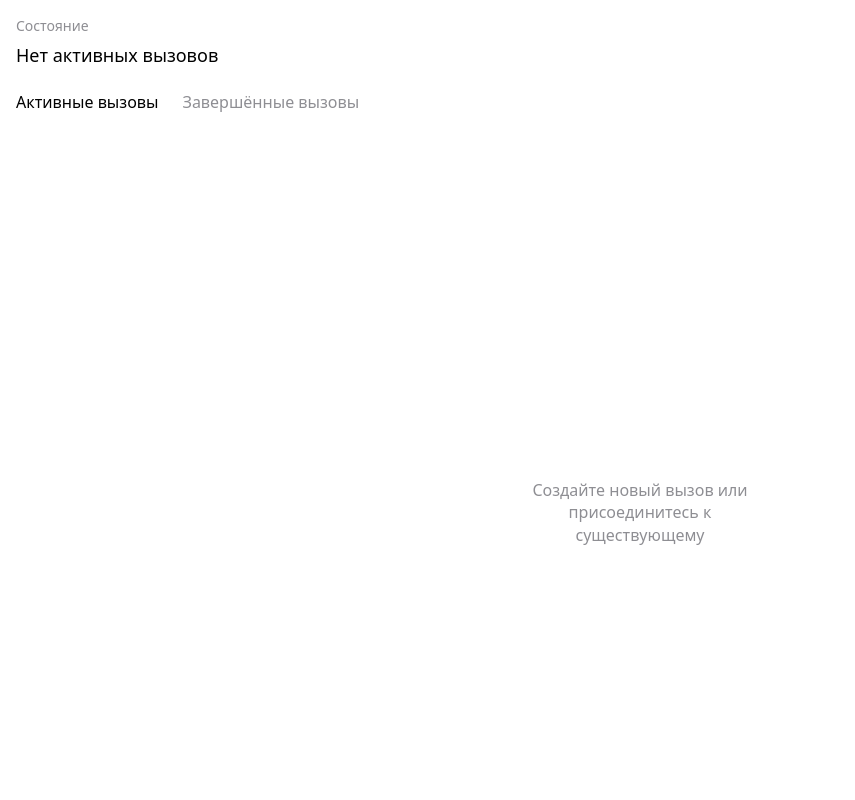
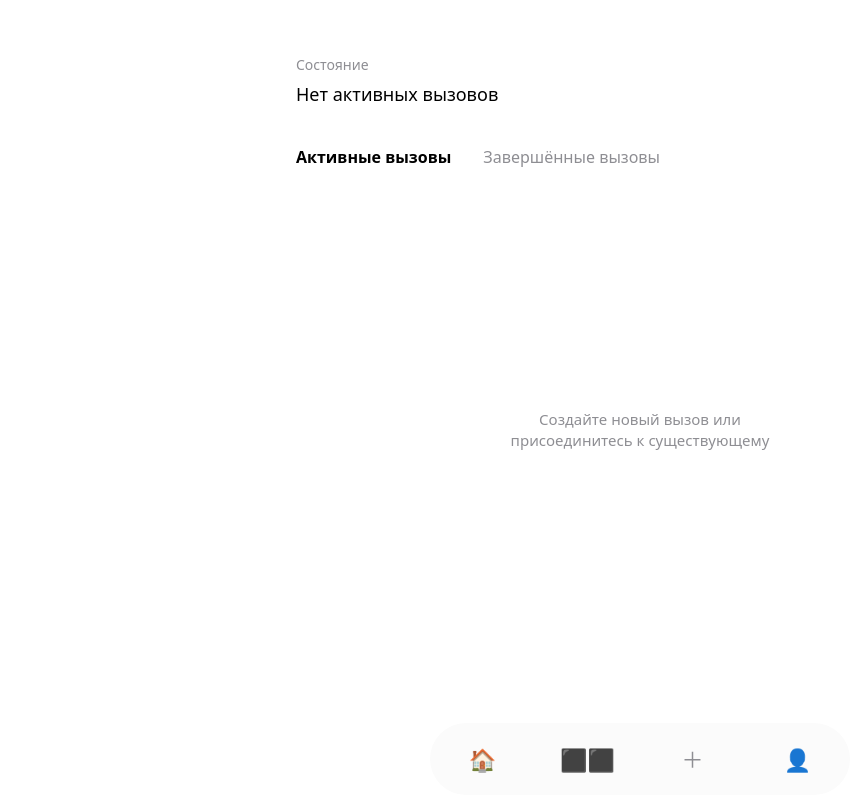
Before and after one commit to nsnacademy/nsn-tgproj, a React (Vite) app: page / in a window 1280 px wide. Shown: the whole page, without its empty margins (0-855 px from the left). Built offline with nearby package versions, Linux system fonts and the light colour scheme.

Commit message:
v1.2 home

```diff
--- a/src/screens/Home/index.tsx
+++ b/src/screens/Home/index.tsx
@@ -1,4 +1,5 @@
 import {
+  SafeArea,
   HomeContainer,
   Header,
   StatusLabel,
@@ -7,10 +8,14 @@ import {
   Tab,
   Content,
   EmptyText,
+  FloatingNav,
+  NavItem,
+  NavIcon,
 } from './styles';
 
 export function Home() {
   return (
+    <SafeArea>
       <HomeContainer>
         <Header>
           <StatusLabel>Состояние</StatusLabel>
@@ -24,9 +29,31 @@ export function Home() {
 
         <Content>
           <EmptyText>
-          Создайте новый вызов или присоединитесь к существующему
+            Создайте новый вызов или
+            <br />
+            присоединитесь к существующему
           </EmptyText>
         </Content>
       </HomeContainer>
+
+      {/* FLOATING BOTTOM NAV */}
+      <FloatingNav>
+        <NavItem $active>
+          <NavIcon>🏠</NavIcon>
+        </NavItem>
+
+        <NavItem>
+          <NavIcon>⬛⬛</NavIcon>
+        </NavItem>
+
+        <NavItem>
+          <NavIcon>＋</NavIcon>
+        </NavItem>
+
+        <NavItem>
+          <NavIcon>👤</NavIcon>
+        </NavItem>
+      </FloatingNav>
+    </SafeArea>
   );
 }
--- a/src/screens/Home/styles.ts
+++ b/src/screens/Home/styles.ts
@@ -1,17 +1,28 @@
 import styled from 'styled-components';
 
+/* SAFE AREA */
+export const SafeArea = styled.div`
+  min-height: 100vh;
+  padding-top: env(safe-area-inset-top);
+  padding-bottom: env(safe-area-inset-bottom);
+  background: #fff;
+`;
+
+/* ОСНОВНОЙ КОНТЕНТ */
 export const HomeContainer = styled.div`
+  min-height: 100vh;
+  padding: 55px 16px 140px; /* ⬅️ место под floating nav */
   display: flex;
   flex-direction: column;
+  box-sizing: border-box;
 
-  /* 🔹 основной внутренний отступ */
-  padding: 16px;
-  height: 100vh;
-  box-sizing: border-box;
+  max-width: 720px;
+  margin: 0 auto;
 `;
 
+/* HEADER */
 export const Header = styled.div`
-  margin-bottom: 24px;
+  margin-bottom: 40px;
 `;
 
 export const StatusLabel = styled.div`
@@ -26,32 +37,71 @@ export const StatusTitle = styled.div`
   color: #000;
 `;
 
+/* TABS */
 export const Tabs = styled.div`
   display: flex;
-  gap: 24px;
+  gap: clamp(24px, 6vw, 32px);
   margin-bottom: 32px;
 `;
 
 export const Tab = styled.div<{ $active?: boolean }>`
   font-size: 16px;
-  font-weight: ${({ $active }) => ($active ? 500 : 400)};
+  font-weight: ${({ $active }) => ($active ? 600 : 400)};
   color: ${({ $active }) => ($active ? '#000' : '#8e8e93')};
-  cursor: pointer;
 `;
 
+/* CONTENT */
 export const Content = styled.div`
   flex: 1;
-
   display: flex;
+  justify-content: center;
   align-items: center;
-  justify-content: center;
-  padding-top: 96px;
 `;
 
 export const EmptyText = styled.div`
-  max-width: 260px;
-  font-size: 16px;
+  font-size: 15px;
   color: #8e8e93;
   text-align: center;
   line-height: 1.4;
+  max-width: 280px;
 `;
+
+/* FLOATING NAV (КАК НА СКРИНЕ) */
+export const FloatingNav = styled.div`
+  position: fixed;
+  left: 50%;
+  bottom: calc(5px + env(safe-area-inset-bottom));
+  transform: translateX(-50%);
+
+  width: calc(100% - 3px);
+  max-width: 420px;
+  height: 72px;
+
+  background: #fbfbfb;
+  border-radius: 36px;
+
+  display: flex;
+  justify-content: space-around;
+  align-items: center;
+
+
+`;
+
+/* NAV ITEMS */
+export const NavItem = styled.div<{ $active?: boolean }>`
+  width: 44px;
+  height: 44px;
+
+  display: flex;
+  justify-content: center;
+  align-items: center;
+
+  border-radius: 22px;
+  color: ${({ $active }) => ($active ? '#000' : '#8e8e93')};
+`;
+
+/* ICON */
+export const NavIcon = styled.div`
+  font-size: 22px;
+  line-height: 1;
+`;
```
Lines whose indentation alone changed are shown as unchanged.
